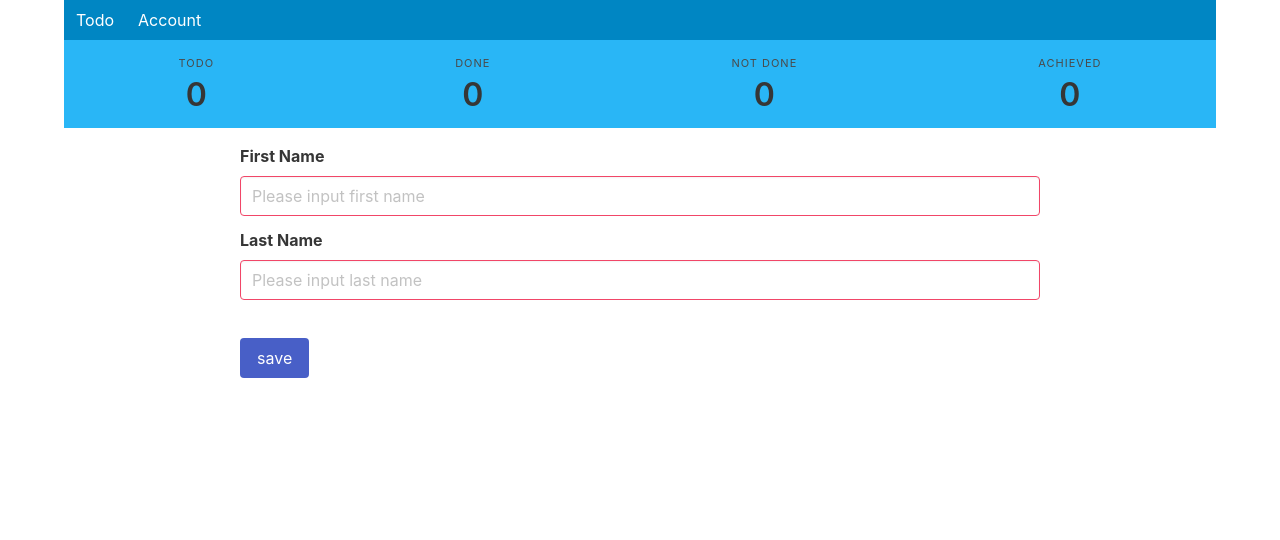
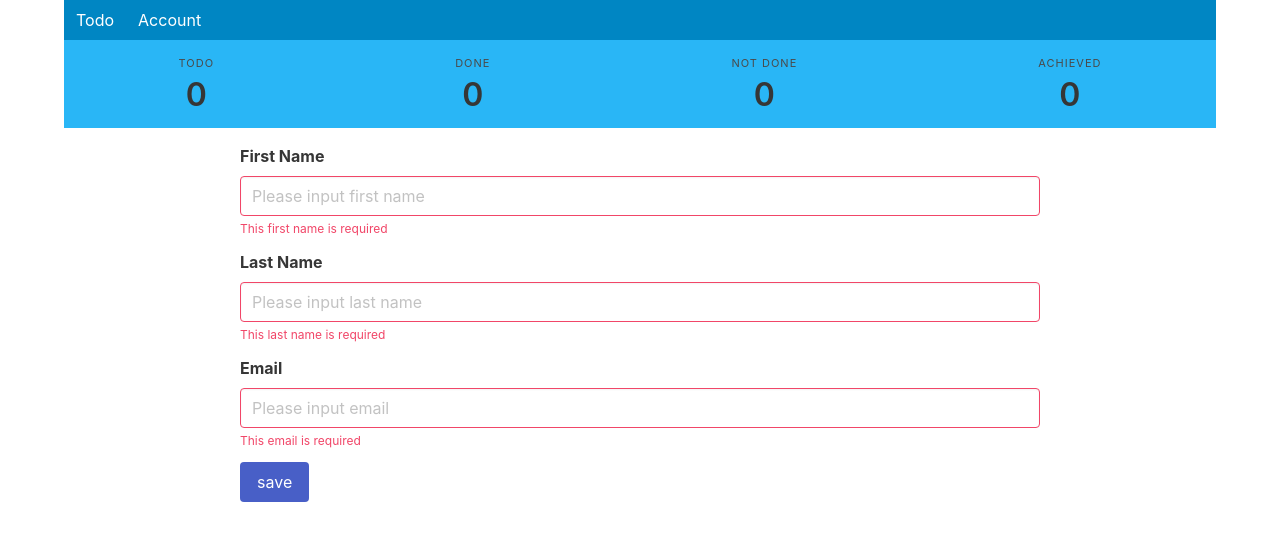
Before and after one commit to kessirin296/rxjs_and_angular, an Angular app: page /account in a window 1280 px wide. Shown: the top 540 px of the page. Built offline with nearby package versions, Linux system fonts and the light colour scheme.

Commit message:
add email on account page

```diff
--- a/src/app/account/account.component.html
+++ b/src/app/account/account.component.html
@@ -4,17 +4,26 @@
     <div class="control">
       <input class="input" type="text" placeholder="Please input first name" [(ngModel)]="firstName" [ngClass]="{'is-danger': !firstName}">
     </div>
+    <p class="help is-danger" *ngIf="!firstName">This first name is required</p>
   </div>
 
   <div class="field">
     <label class="label">Last Name</label>
     <div class="control">
       <input class="input" type="text" placeholder="Please input last name" [(ngModel)]="lastName"  [ngClass]="{'is-danger': !lastName}">
-      <span class="icon is-small is-right">
-        <i class="fas fa-check"></i>
-      </span>
     </div>
+    <p class="help is-danger" *ngIf="!lastName">This last name is required</p>
   </div>
+
+  <div class="field">
+    <label class="label">Email</label>
+    <div class="control">
+      <input class="input" type="text" placeholder="Please input email" [(ngModel)]="email"  [ngClass]="{'is-danger': !email}">
+    </div>
+    <p class="help is-danger" *ngIf="!email">This email is required</p>
+    <p class="help is-danger" *ngIf="email && checkEmail(email)">This email is invalid</p>
+  </div>
+
   <div class="field is-grouped">
     <div class="control">
       <button class="button is-link" (click)="onSubmit()">save</button>
--- a/src/app/account/account.component.ts
+++ b/src/app/account/account.component.ts
@@ -11,6 +11,7 @@ export class AccountComponent implements OnInit {
 
   public firstName: string;
   public lastName: string;
+  public email: string;
 
   constructor(
     public accountService: AccountService
@@ -19,9 +20,10 @@ export class AccountComponent implements OnInit {
   ngOnInit() {
     this.firstName = this.accountService.account.firstName;
     this.lastName = this.accountService.account.lastName;
+    this.email = this.accountService.account.email;
   }
 
-  onChange(type: 'firstName' | 'lastName', value: string) {
+  onChange(type: 'firstName' | 'lastName' | 'email', value: string) {
     switch (type) {
       case 'firstName':
         this.firstName = value;
@@ -29,11 +31,22 @@ export class AccountComponent implements OnInit {
       case 'lastName':
         this.lastName = value;
         break;
+      case 'email':
+        this.email = value;
+        break;
     }
   }
 
+  checkEmail(email: string) {
+    if (!email) {
+      return false;
+    }
+    const re = /^(([^<>()\[\]\.,;:\s@\"]+(\.[^<>()\[\]\.,;:\s@\"]+)*)|(\".+\"))@(([^<>()[\]\.,;:\s@\"]+\.)+[^<>()[\]\.,;:\s@\"]{2,})$/i;
+    return !re.test(email);
+  }
+
   onSubmit() {
-    this.accountService.account = new AccountImp({ firstName: this.firstName, lastName: this.lastName });
+    this.accountService.account = new AccountImp({ firstName: this.firstName, lastName: this.lastName, email: this.email });
   }
 
 }
--- a/src/app/account/account.resolve.ts
+++ b/src/app/account/account.resolve.ts
@@ -6,7 +6,7 @@ import { delay } from 'rxjs/operators';
 @Injectable()
 export class AccountResolve implements Resolve<any> {
   resolve(route: ActivatedRouteSnapshot, state: RouterStateSnapshot) {
-    return of(null).pipe(delay(2000));
+    return of(null).pipe(delay(0));
   }
   constructor() { }
 
--- a/src/app/model/account.ts
+++ b/src/app/model/account.ts
@@ -1,13 +1,16 @@
 export interface Account {
   firstName: string;
   lastName: string;
+  email: string;
 }
 export class AccountImp implements Account {
   public firstName: string;
   public lastName: string;
+  public email: string;
 
   constructor(args?: Partial<Account>) {
     this.firstName = args && args.firstName || '';
     this.lastName = args && args.lastName || '';
+    this.email = args && args.email || '';
   }
 }
```
